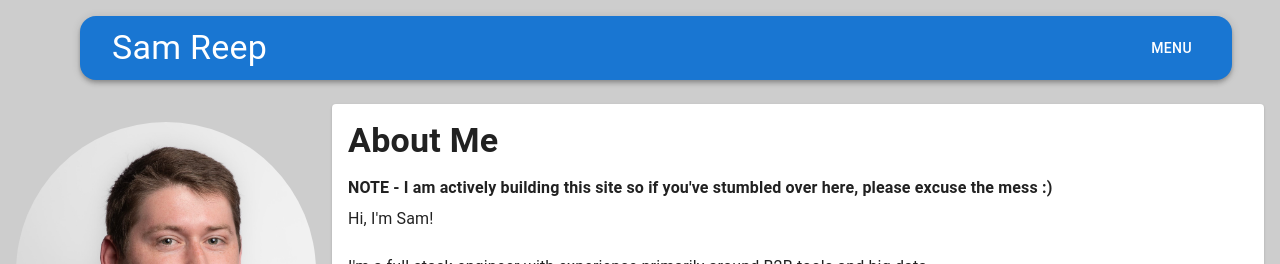
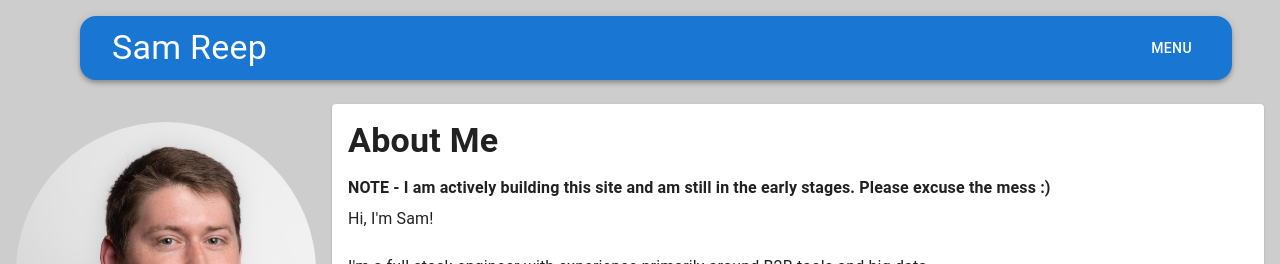
Before and after one commit to sareep/sareep, a Next.js app: page /sareep/ in a window 1280 px wide. Shown: the top 264 px of the page. Built offline with nearby package versions, Linux system fonts and the light colour scheme; some icons are missing; what @mui/material-nextjs would draw is missing.

Commit message:
fix: update disclaimer message for clarity

```diff
--- a/src/app/aboutMe.tsx
+++ b/src/app/aboutMe.tsx
@@ -1,6 +1,6 @@
 import { Typography } from "@mui/material";
 
-const DISCLAIMER = `NOTE - I am actively building this site so if you've stumbled over here, please excuse the mess :)`;
+const DISCLAIMER = `NOTE - I am actively building this site and am still in the early stages. Please excuse the mess :)`;
 
 const ABOUT_ME = `Hi, I'm Sam!
 
```
